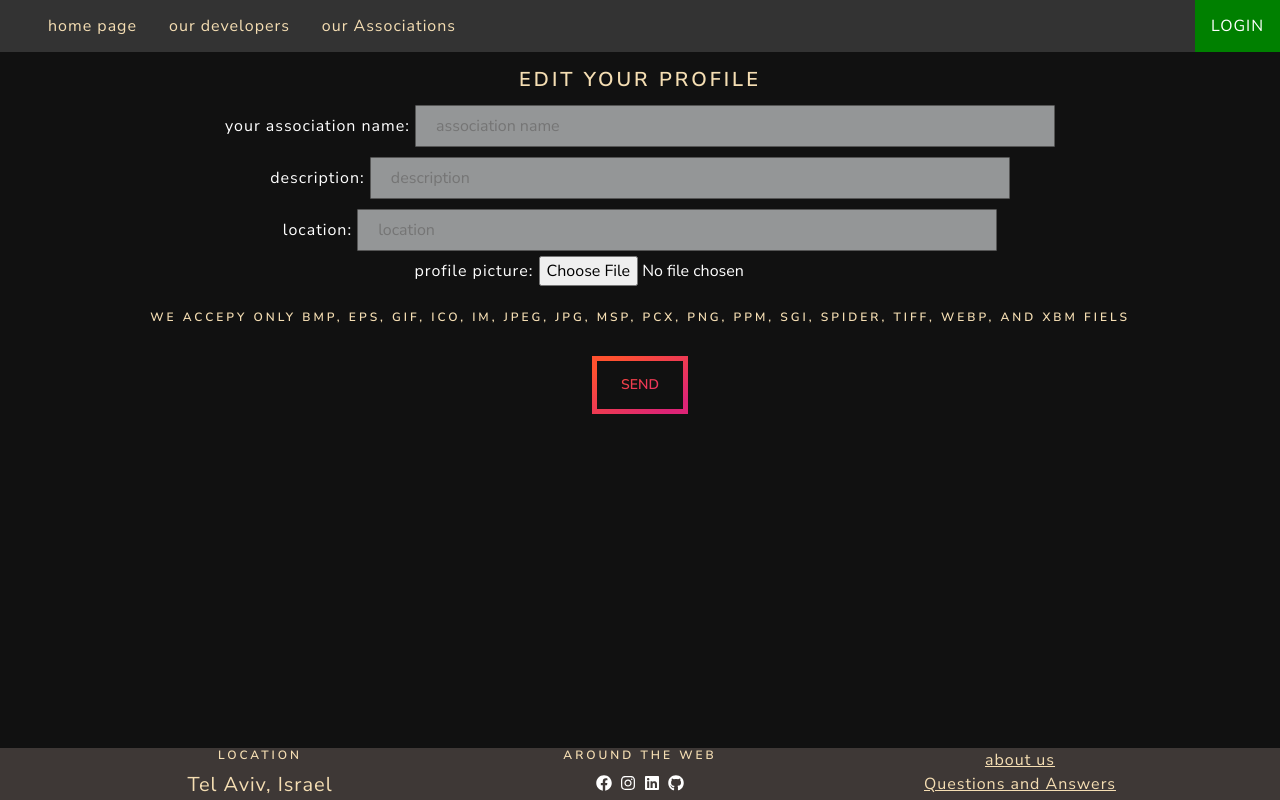
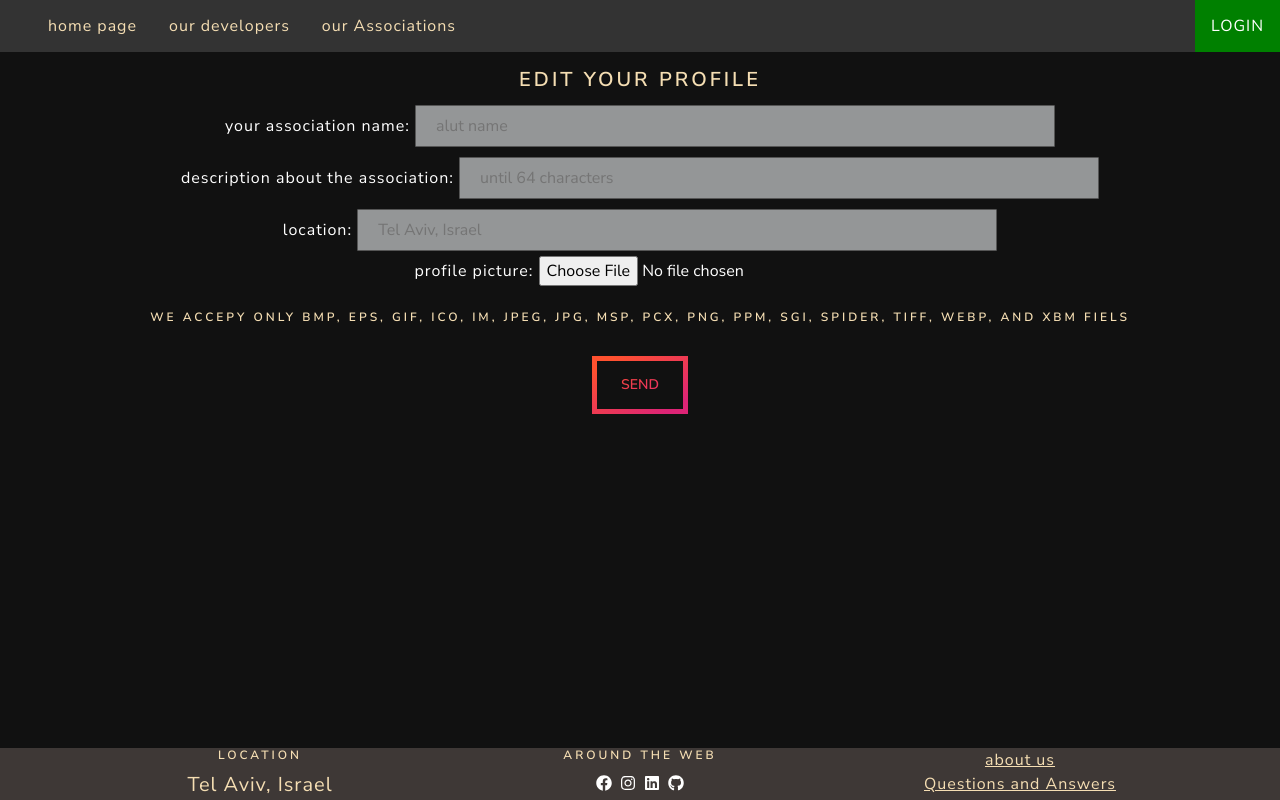
Before and after one commit to shirepsh/devs_for_ass, a React (Create React App) app in the folder dev_for_ass_django_react_redux_ts/Frontend/my-app/: page /editAssProfile in a window 1280 px wide. Built offline with nearby package versions, Linux system fonts and the light colour scheme.

Commit message:
profiels change commit

```diff
--- a/dev_for_ass_django_react_redux_ts/Frontend/my-app/src/components/AssociationPosts/AddPost.tsx
+++ b/dev_for_ass_django_react_redux_ts/Frontend/my-app/src/components/AssociationPosts/AddPost.tsx
@@ -57,10 +57,6 @@ function AddPost() {
         setPostDescription(event.target.value);
     };
 
-    // const handleProfileChange = (event: React.ChangeEvent<HTMLInputElement>) => {
-    //   setProfilePicture(event.target.files![0]);
-    // };
-
     const handleImageChange = (event: React.ChangeEvent<HTMLInputElement>) => {
         setPhoto(event.target.files![0]);
     };
@@ -92,10 +88,10 @@ function AddPost() {
 
     {tempAss.association_name  ?
     <form onSubmit={handleImageUpload} style={{color:"white"}}>
-    association name: <input type="text"  placeholder="association name" value={association_name} onChange={handleNameChange}></input> <br/>
-    phone number for contact:  <input type="text"  placeholder="contact phone number" value={contact_phone_number} onChange={handlePhoneChange}></input> <br/>
-    post title:  <input type="text"  placeholder="for example: required website" value={post_title} onChange={handlePostTitleChange}></input> <br/>
-    post description : <input type="text" placeholder="for example: A fundraising site for the association " value={post_description} onChange={handlePostDescriptionChange}></input> <br/><br/>
+    association name: <input type="text"  placeholder="alut team" value={association_name} onChange={handleNameChange}></input> <br/>
+    phone number for contact:  <input type="text"  placeholder="050-555-5555" value={contact_phone_number} onChange={handlePhoneChange}></input> <br/>
+    post title:  <input type="text"  placeholder="required website" value={post_title} onChange={handlePostTitleChange}></input> <br/>
+    post description : <input type="text" placeholder=" A fundraising site for the association /// until 64 characters "  maxLength={64} value={post_description} onChange={handlePostDescriptionChange}></input> <br/><br/>
     photo of your association:  <input type="file" onChange={handleImageChange}></input> <br/> <br/>
     <h6  style={{color:"wheat"}}>we accepy only BMP, EPS, GIF, ICO, IM, JPEG, JPG, MSP, PCX, PNG, PPM, SGI, SPIDER, TIFF, WebP, and XBM fiels</h6> <br/>
 
--- a/dev_for_ass_django_react_redux_ts/Frontend/my-app/src/components/AssociationsProfile/AddAssProfile.tsx
+++ b/dev_for_ass_django_react_redux_ts/Frontend/my-app/src/components/AssociationsProfile/AddAssProfile.tsx
@@ -74,9 +74,9 @@ function AddAssProfile() {
       <h6 style={{color:"wheat"}}>By doing this you will be able to present your association <br/> for the developers to choose from</h6> <br/>
 
       <form onSubmit={handleImageUpload} style={{color:"white"}}>
-        your association name: <input type="text" placeholder="association name" value={association_name} onChange={handleNameChange} required></input> <br/>
-        description:  <input type="text" placeholder="description of your association" value={description} onChange={handleDescChange}></input> <br />
-        location:  <input type="text" placeholder="for example: Tel Aviv, Isreal" value={location} onChange={handleLocationChange}></input> <br />
+        your association name: <input type="text" placeholder="alut team" value={association_name} onChange={handleNameChange} required></input> <br/>
+        description about the association:  <input type="text" placeholder="until 64 characters" value={description} maxLength={64} onChange={handleDescChange}></input> <br />
+        location:  <input type="text" placeholder="Tel Aviv, Israel" value={location} onChange={handleLocationChange}></input> <br />
         profile picture:  <input type="file" onChange={handleImageChange}></input> <br/><br/>
         <h6 style={{color:"wheat"}}>we accepy only BMP, EPS, GIF, ICO, IM, JPEG, JPG, MSP, PCX, PNG, PPM, SGI, SPIDER, TIFF, WebP, and XBM fiels</h6> <br/>
 
--- a/dev_for_ass_django_react_redux_ts/Frontend/my-app/src/components/AssociationsProfile/EditAssProfile.tsx
+++ b/dev_for_ass_django_react_redux_ts/Frontend/my-app/src/components/AssociationsProfile/EditAssProfile.tsx
@@ -68,14 +68,15 @@ function EditAssProfile() {
 
     axios.put(MYSERVER + "ass", formData, config).then(()=> setFlag(true))}
 
+
 return (
   <div>
     <h4 style={{ color: "wheat" }}> Edit your Profile </h4>
 
     <form onSubmit={handleImageUpload} style={{ color: "white" }}>
-      your association name: <input type="text" placeholder="association name" value={association_name} onChange={handleNameChange}></input> <br />
-      description:  <input type="text" placeholder="description" value={description} onChange={handleDescChange}></input> <br />
-      location:  <input type="text" placeholder="location" value={location} onChange={handleLocationChange}></input> <br />
+      your association name: <input type="text" placeholder="alut name" value={association_name} onChange={handleNameChange}></input> <br />
+      description about the association:  <input type="text" placeholder="until 64 characters" value={description} maxLength={64} onChange={handleDescChange}></input> <br />
+      location:  <input type="text" placeholder="Tel Aviv, Israel" value={location} onChange={handleLocationChange}></input> <br />
       profile picture:  <input type="file" onChange={handleImageChange}></input> <br /><br />
       <h6 style={{ color: "wheat" }}>we accepy only BMP, EPS, GIF, ICO, IM, JPEG, JPG, MSP, PCX, PNG, PPM, SGI, SPIDER, TIFF, WebP, and XBM fiels</h6> <br />
 
--- a/dev_for_ass_django_react_redux_ts/Frontend/my-app/src/components/DevelopersProfile/AddDevProfile.tsx
+++ b/dev_for_ass_django_react_redux_ts/Frontend/my-app/src/components/DevelopersProfile/AddDevProfile.tsx
@@ -90,9 +90,9 @@ function AddDeveloper() {
       <h6 style={{color:"wheat"}}> By doing this you can offer your skills to the various associations</h6><br/>
 
     <form onSubmit={handleImageUpload} style={{color:"white"}}>
-    your full name: <input type="text"  placeholder="full name" value={full_name} onChange={handleNameChange}></input> <br/>
-    phone number:  <input type="text"  placeholder="contact phone number" value={contact_phone_number} onChange={handlePhoneChange}></input> <br/>
-    description:  <input type="text"  placeholder="description about yourself" value={description} onChange={handleDescChange}></input> <br/>
+    your full name: <input type="text"  placeholder="shir epshtain" value={full_name} onChange={handleNameChange}></input> <br/>
+    phone number:  <input type="text"  placeholder="050-555-5555" value={contact_phone_number} onChange={handlePhoneChange}></input> <br/>
+    description about yourself:  <input type="text"  placeholder="until 64 characters" value={description} maxLength={64} onChange={handleDescChange}></input> <br/>
     your experience: <input type="text" placeholder="years of experience" value={years_of_experience} onChange={handleYearsChange}></input> <br/>
     gitHub url:  <input type="text"  placeholder="linkdin url" value={linkdin_url} onChange={handleLinkDinChange}></input> <br/>
     linkdin url:  <input type="text"  placeholder="GitHub url" value={GitHub_url} onChange={handleGitHubChange}></input> <br/>
--- a/dev_for_ass_django_react_redux_ts/Frontend/my-app/src/components/DevelopersProfile/EditDevProfile.tsx
+++ b/dev_for_ass_django_react_redux_ts/Frontend/my-app/src/components/DevelopersProfile/EditDevProfile.tsx
@@ -89,9 +89,9 @@ return (
       <h4 style={{ color: "wheat" }}>Edit your profile </h4>
 
       <form onSubmit={handleImageUpload} style={{ color: "white" }}>
-        your full name: <input type="text" placeholder="full name" value={full_name} onChange={handleNameChange}></input> <br />
-        phone number:  <input type="text" placeholder="contact phone number" value={contact_phone_number} onChange={handlePhoneChange}></input> <br />
-        description:  <input type="text" placeholder="description" value={description} onChange={handleDescChange}></input> <br />
+        your full name: <input type="text" placeholder="shir epshtain" value={full_name} onChange={handleNameChange}></input> <br />
+        phone number:  <input type="text" placeholder="050-555-5555" value={contact_phone_number} onChange={handlePhoneChange}></input> <br />
+        description about yourself:  <input type="text" placeholder="until 64 characters" value={description} maxLength={64} onChange={handleDescChange}></input> <br />
         your experience: <input type="text" placeholder="years of experience" value={years_of_experience} onChange={handleYearsChange}></input> <br />
         gitHub url:  <input type="text" placeholder="linkdin url" value={linkdin_url} onChange={handleLinkDinChange}></input> <br />
         linkdin url:  <input type="text" placeholder="GitHub url" value={GitHub_url} onChange={handleGitHubChange}></input> <br />
```
Also changed, not shown: 2 other files (tests, documents, lock files or other folders).
